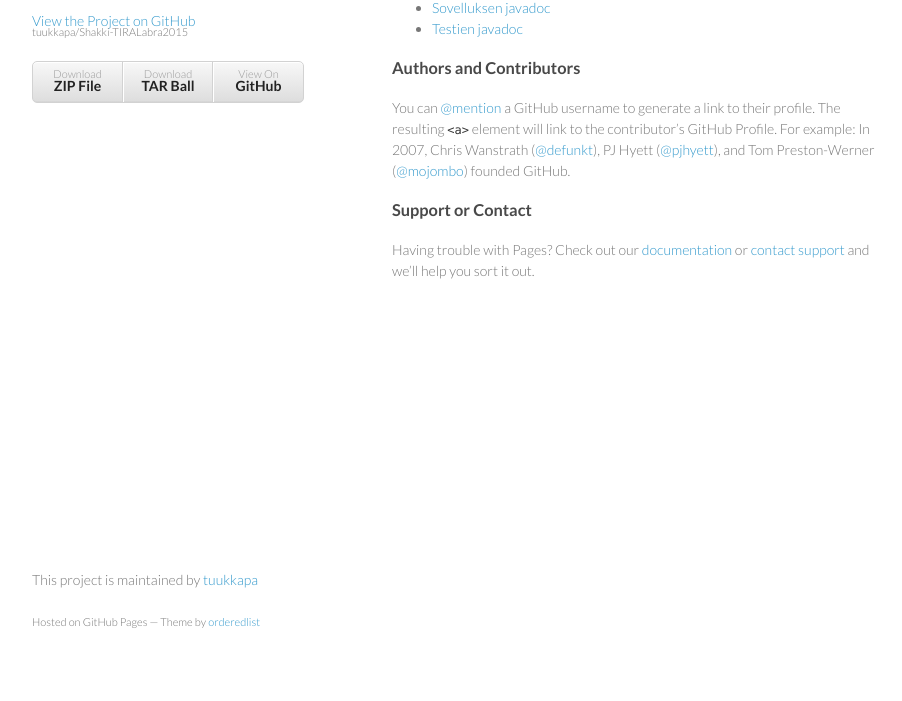
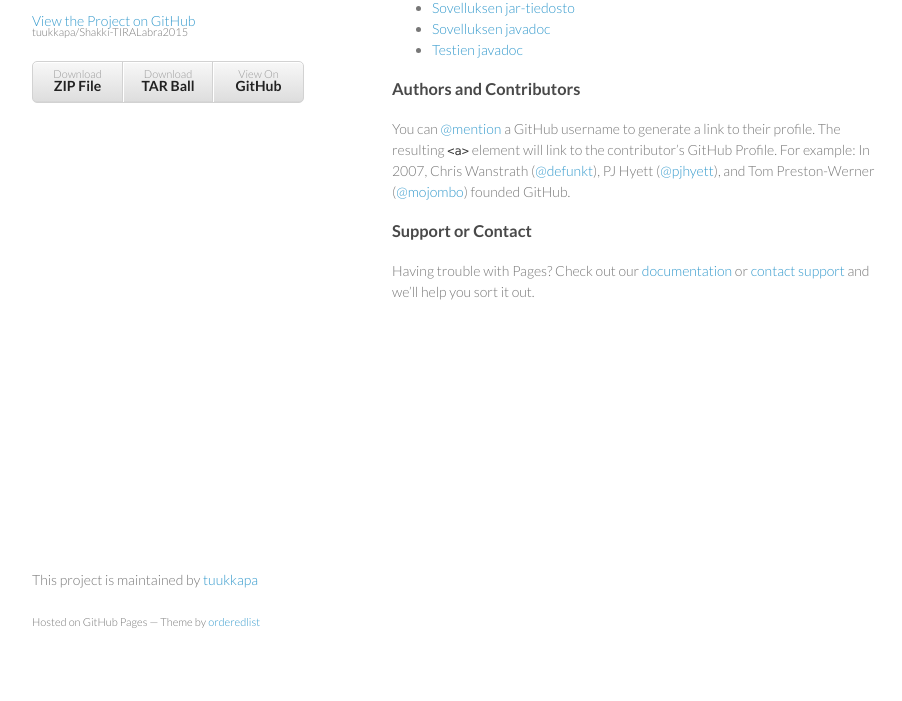
Before and after one commit to tuukkapa/Shakki-TIRALabra2015, a plain HTML site: page index.html in a window 1280 px wide. Shown: the part 99-800 px from the top of the page, without its empty margins (178-1080 px from the left). Drawn offline with Linux system fonts and the light colour scheme.

Commit message:
Jar-tiedosto lisätty

```diff
--- a/index.html
+++ b/index.html
@@ -30,9 +30,10 @@
       <section>
 	<H3>Linkit javadocceihin</h3>
       <ul>
+	<li><a href="dist/Shakki-TIRALabra2015.jar">Sovelluksen jar-tiedosto</a></li>
 	<li><a href="javadoc/code">Sovelluksen javadoc</a></li>
 	<li><a href="javadoc/tests">Testien javadoc</a></li>
-	</ul>
+      </ul>
 
 <h3>
 <a id="authors-and-contributors" class="anchor" href="#authors-and-contributors" aria-hidden="true"><span class="octicon octicon-link"></span></a>Authors and Contributors</h3>
```
Also changed, not shown: 1 other file.
